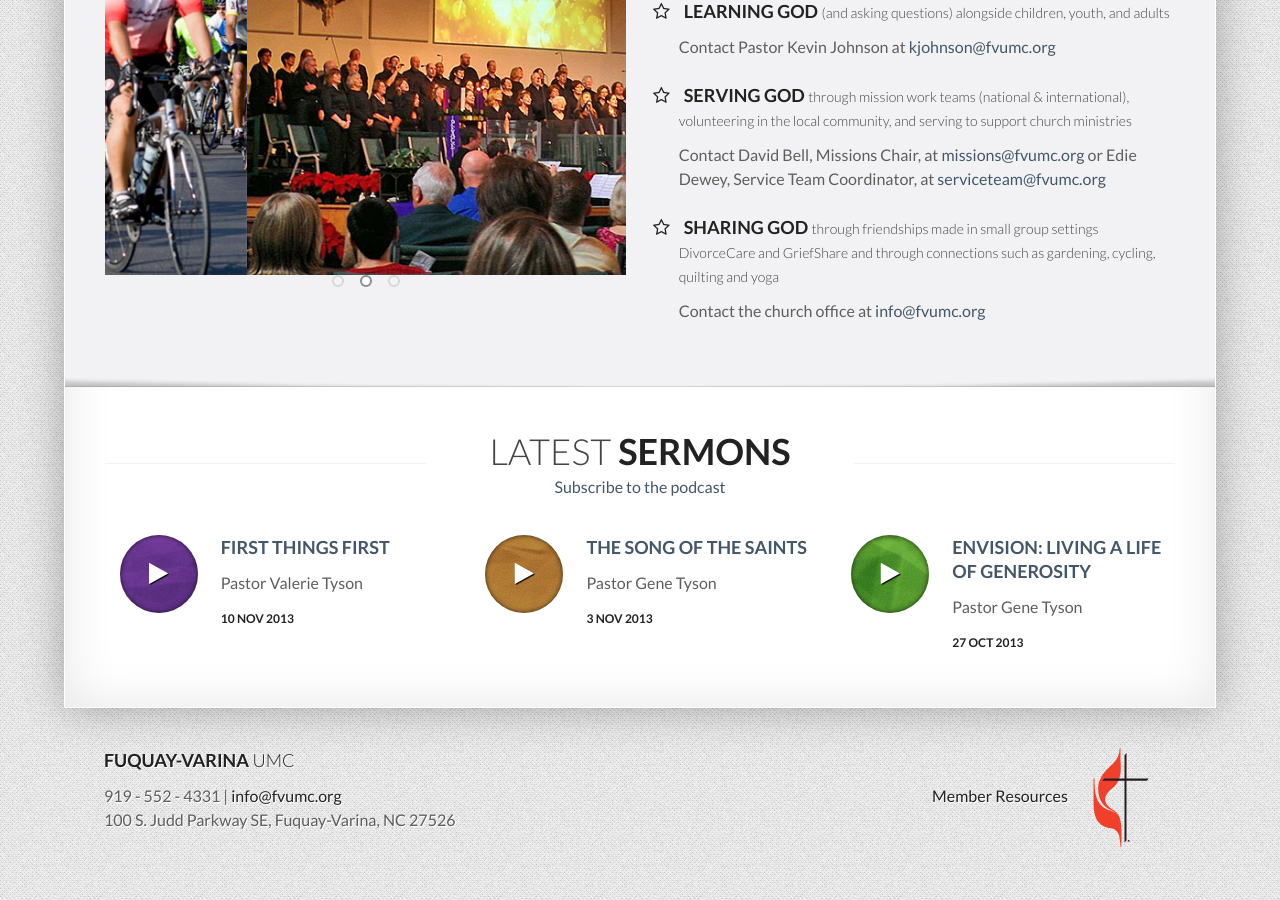
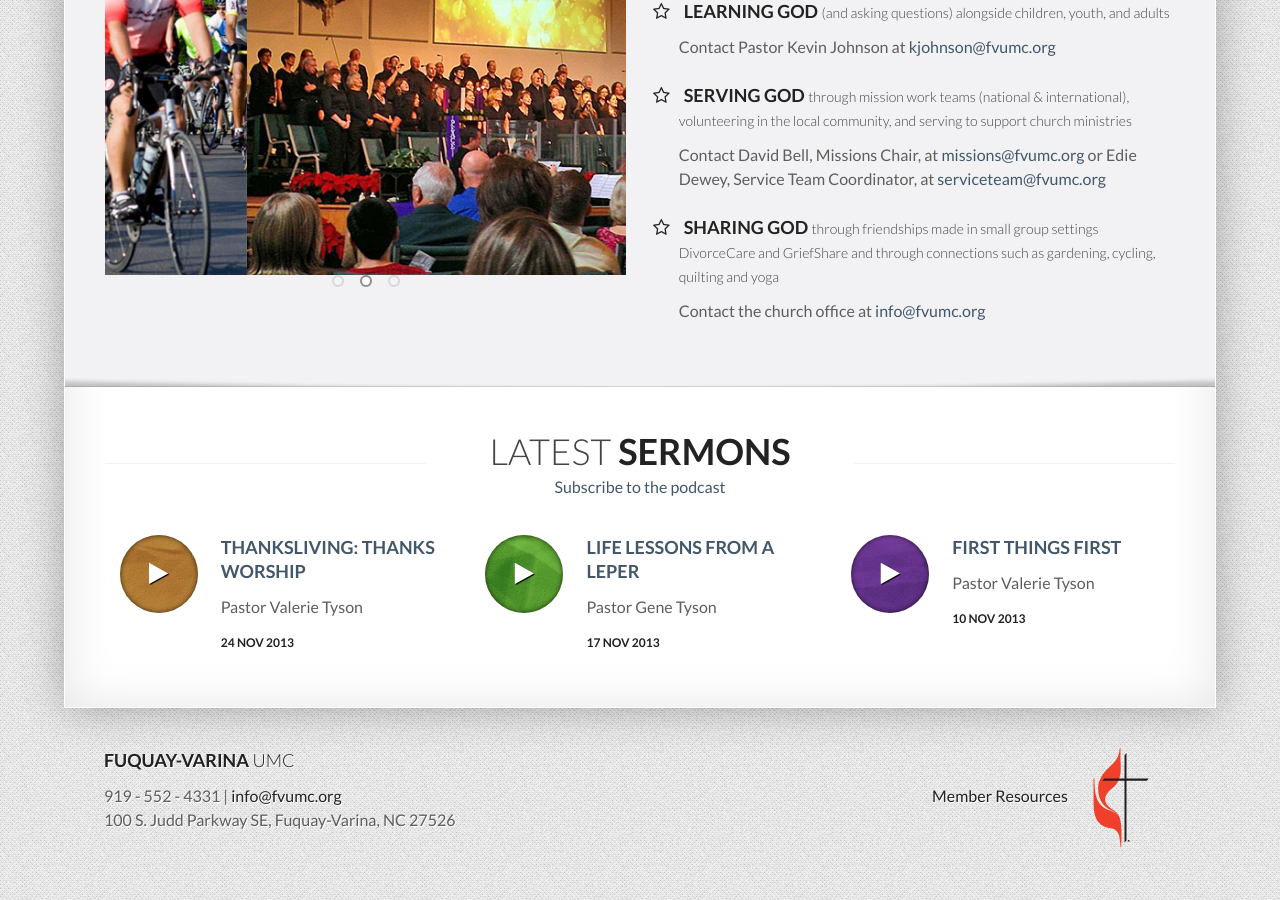
Before and after one commit to fvumc/fvumc.github.io, a Jekyll site: the page built from index.html, in a window 1280 px wide and 900 px high, scrolled down 2920 px. Built offline with Jekyll 4.4.1, drawn with Linux system fonts in a browser that asks for light colours; Markdown is read by kramdown in place of the engine named in the settings.

Commit message:
update podcast section on home page

```diff
--- a/index.html
+++ b/index.html
@@ -242,6 +242,58 @@ title: Fuquay-Varina United Methodist Church
               <div class="row-fluid">
                 <div class="span4">
                   <div class="round-box box-small">
+                    <a class="box-inner" href="http://audio.fvumc.org/11_24_2013_Thanksliving_Thanks_Worship.mp3">
+                      <img alt="some image" class="img-circle" src="images/Color-Block-Orange.jpg">
+                      <i class='icon-play'></i>
+                    </a>
+                  </div>
+                </div>
+                <div class="span8">
+                  <h3>
+                    <a href="http://audio.fvumc.org/11_24_2013_Thanksliving_Thanks_Worship.mp3">
+                       Thanksliving: Thanks Worship
+                    </a>
+                  </h3>
+                  <p>
+                    Pastor Valerie Tyson
+                  </p>
+                    <h5>
+                    24 Nov 2013
+                  </h5>
+                </div>
+              </div>
+            </li>
+
+            <li class="span4">
+              <div class="row-fluid">
+                <div class="span4">
+                  <div class="round-box box-small">
+                    <a class="box-inner" href="http://audio.fvumc.org/11_17_2013_Life_Lessons_From_A_Leper.mp3">
+                      <img alt="some image" class="img-circle" src="images/Color-Block-Lime.jpg">
+                      <i class='icon-play'></i>
+                    </a>
+                  </div>
+                </div>
+                <div class="span8">
+                  <h3>
+                    <a href="http://audio.fvumc.org/11_17_2013_Life_Lessons_From_A_Leper.mp3">
+                      Life Lessons from a Leper
+                    </a>
+                  </h3>
+                  <p>
+                    Pastor Gene Tyson
+                  </p>
+                    <h5>
+                    17 Nov 2013
+                  </h5>
+                </div>
+              </div>
+            </li>
+
+            <li class="span4">
+              <div class="row-fluid">
+                <div class="span4">
+                  <div class="round-box box-small">
                     <a class="box-inner" href="http://audio.fvumc.org/11-10-2013-First_Things_First.mp3">
                       <img alt="some image" class="img-circle" src="images/Color-Block-Purple.jpg">
                       <i class='icon-play'></i>
@@ -264,58 +316,6 @@ title: Fuquay-Varina United Methodist Church
               </div>
             </li>
 
-            <li class="span4">
-              <div class="row-fluid">
-                <div class="span4">
-                  <div class="round-box box-small">
-                    <a class="box-inner" href="http://audio.fvumc.org/Song_of_The_Saints.mp3">
-                      <img alt="some image" class="img-circle" src="images/Color-Block-Orange.jpg">
-                      <i class='icon-play'></i>
-                    </a>
-                  </div>
-                </div>
-                <div class="span8">
-                  <h3>
-                    <a href="http://audio.fvumc.org/Song_of_The_Saints.mp3">
-                       The Song Of The Saints
-                    </a>
-                  </h3>
-                  <p>
-                    Pastor Gene Tyson
-                  </p>
-                    <h5>
-                    3 Nov 2013
-                  </h5>
-                </div>
-              </div>
-            </li>
-
-            <li class="span4">
-              <div class="row-fluid">
-                <div class="span4">
-                  <div class="round-box box-small">
-                    <a class="box-inner" href="http://audio.fvumc.org/EnVision-Generosity.mp3">
-                      <img alt="some image" class="img-circle" src="images/Color-Block-Lime.jpg">
-                      <i class='icon-play'></i>
-                    </a>
-                  </div>
-                </div>
-                <div class="span8">
-                  <h3>
-                    <a href="http://audio.fvumc.org/EnVision-Generosity.mp3">
-                      EnVision: Living a Life of Generosity
-                    </a>
-                  </h3>
-                  <p>
-                    Pastor Gene Tyson
-                  </p>
-                    <h5>
-                    27 Oct 2013
-                  </h5>
-                </div>
-              </div>
-            </li>
-
 
           </ul>
         </div>
```
